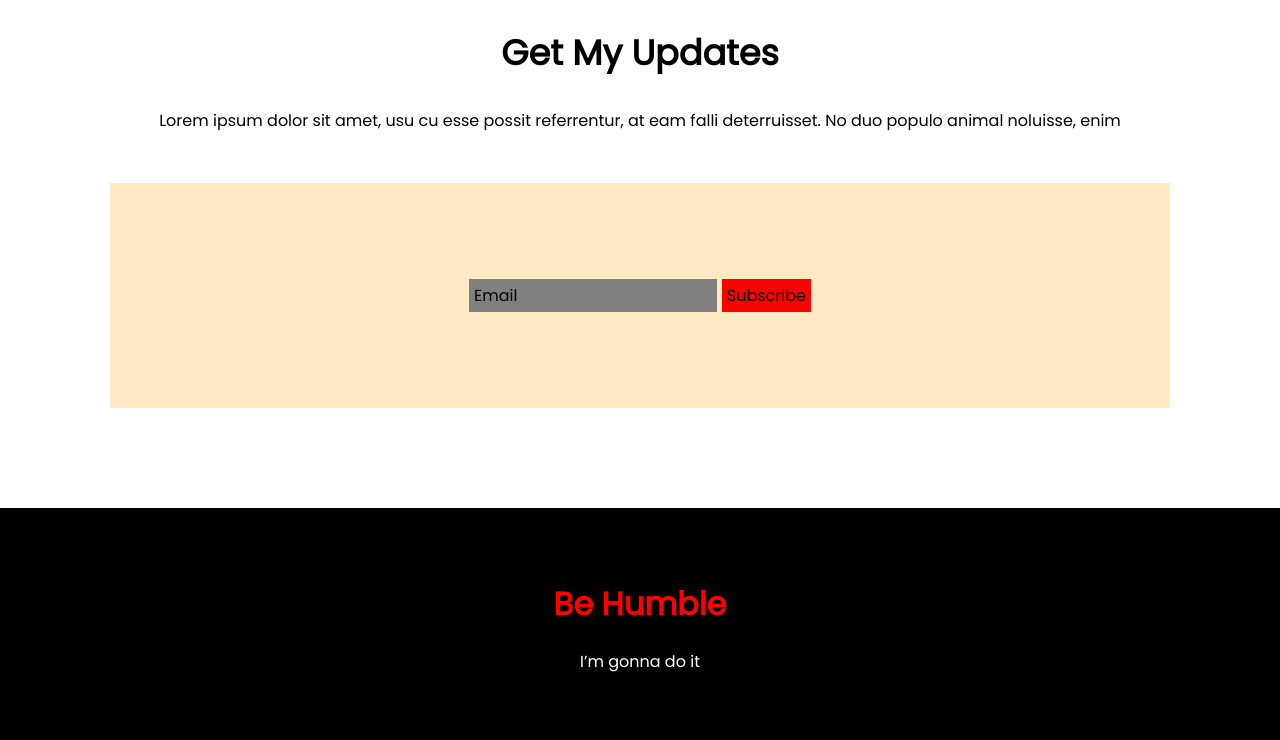
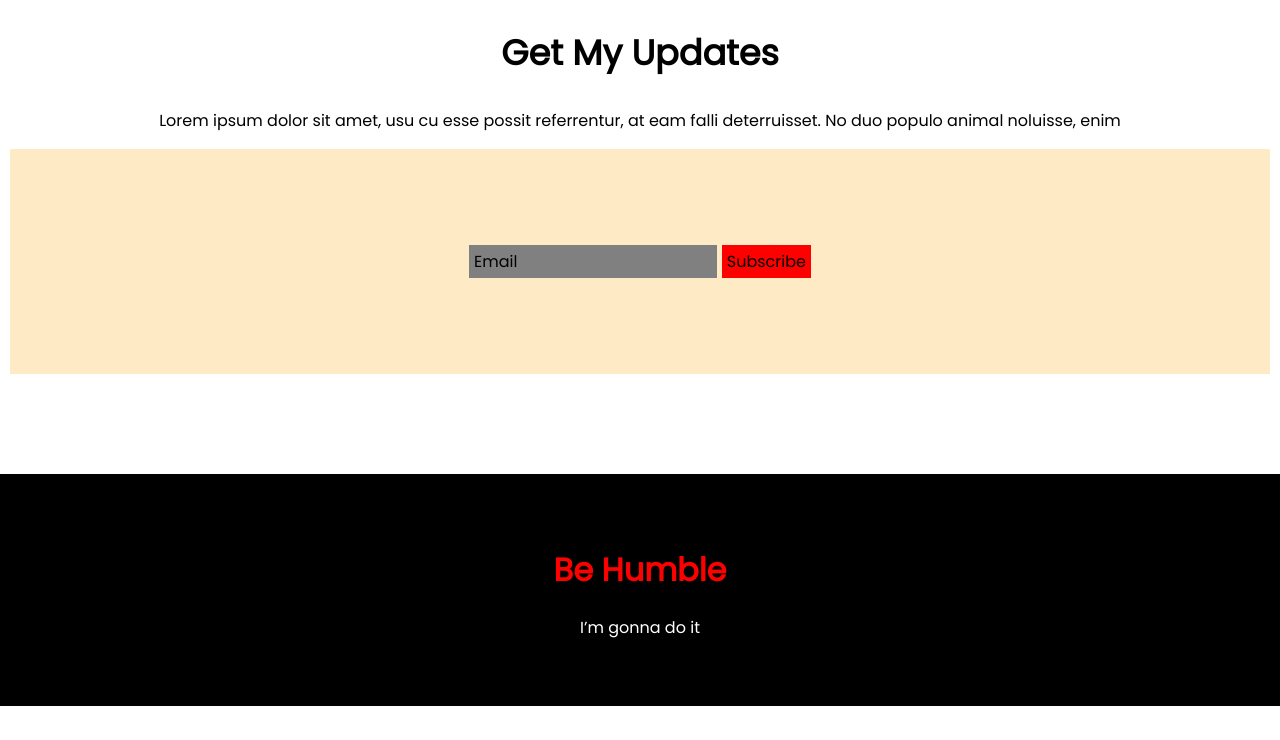
Before and after one commit to Farhanhkr/donate-today-main, a plain HTML site: page index.html in a window 1280 px wide. Shown: the part 2643-3383 px from the top of the page. After the commit the page ends 3349 px from the top, so only its background shows below. Drawn offline with Linux system fonts and the light colour scheme.

Commit message:
some mistake correcting

```diff
--- a/style.css
+++ b/style.css
@@ -106,7 +106,6 @@ body{
 .email{
     background-color: rgba(255, 232, 193, 0.904);
     padding: 100px;
-    margin: 50px 100px;
 }
 #span-one{
     padding: 5px 200px 5px 5px;
```
